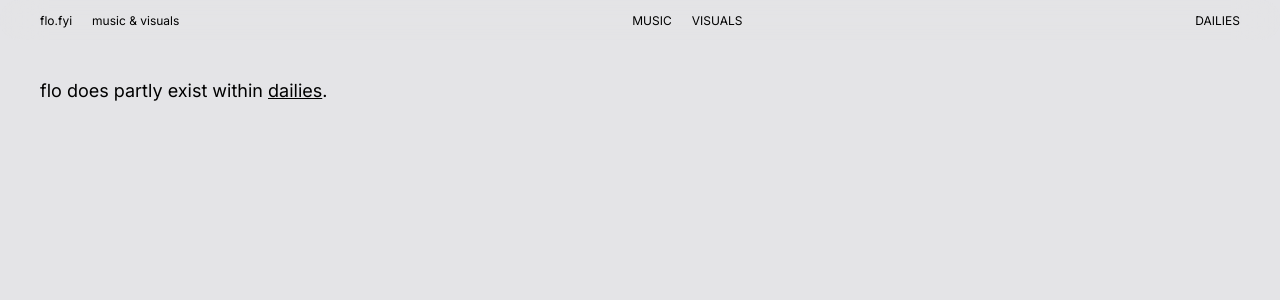
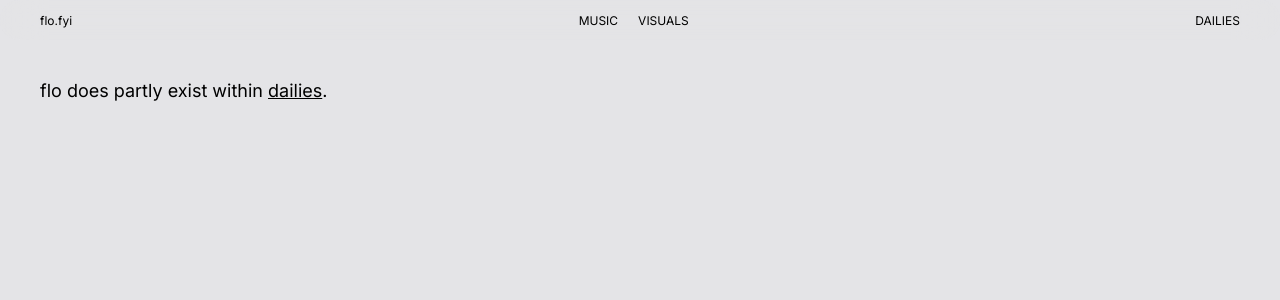
Before and after one commit to wnklrspace/flos-web, a Next.js app: page / in a window 1280 px wide. Shown: the top 300 px of the page. Built offline with nearby package versions, Linux system fonts and the light colour scheme.

Commit message:
change logo

```diff
--- a/src/components/Navigation/index.tsx
+++ b/src/components/Navigation/index.tsx
@@ -23,11 +23,11 @@ const Navigation: FC = () => {
 						size='s'>
 						flo.fyi
 					</Text>
-					<Text
+					{/* <Text
 						type='p'
 						size='s'>
 						music & visuals
-					</Text>
+					</Text> */}
 				</Logo>
 			</Link>
 
```
